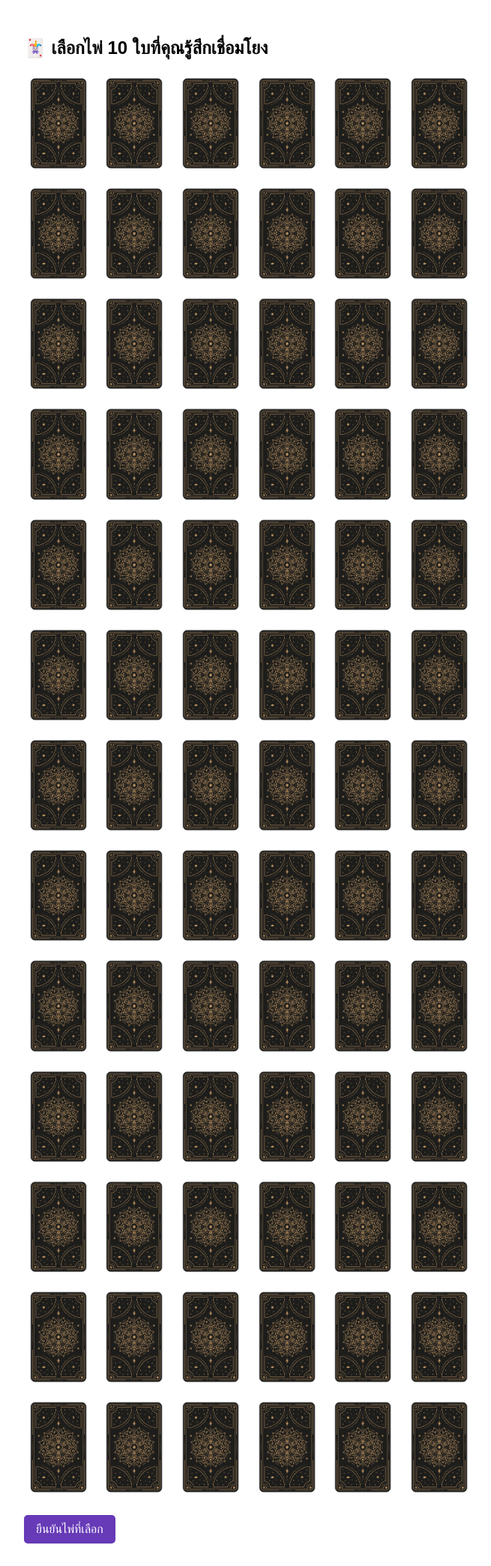
After one commit to Lodapon/Django-chatafinder, a Django app: page /select/ in a window 1280 px wide. The commit adds this page. Shown: the whole page at 75% size, without its empty margins (308-963 px from the left). Run offline with Django 4.2, Linux system fonts and the light colour scheme.

Commit message:
🎯 Phase 5 complete: manual draw + GPT enhancements

```diff
--- /dev/null
+++ b/tarot_chatbot/templates/tarot_chatbot/select_cards.html
@@ -0,0 +1,101 @@
+<!DOCTYPE html>
+<html lang="th">
+{% load static %}
+{% load filters %}
+<head>
+    <meta charset="UTF-8">
+    <title>เลือกไพ่ 10 ใบ</title>
+    <style>
+        body {
+            font-family: sans-serif;
+            max-width: 600px;
+            margin: 20px auto;
+            padding: 10px;
+        }
+
+        h2 {
+            margin-bottom: 20px;
+        }
+
+        .card-grid {
+            display: grid;
+            grid-template-columns: repeat(6, 1fr);
+            gap: 10px;
+        }
+
+        .card-item {
+            text-align: center;
+            cursor: pointer;
+        }
+
+        .card-item img {
+            border: 2px solid transparent;
+            border-radius: 5px;
+            width: 80px;
+            height: auto;
+        }
+
+        input[type="checkbox"] {
+            display: none;
+        }
+
+        input[type="checkbox"]:checked + img {
+            border-color: #673ab7;
+        }
+
+        button {
+            margin-top: 20px;
+            padding: 10px 16px;
+            font-size: 16px;
+            background-color: #673ab7;
+            color: white;
+            border: none;
+            border-radius: 5px;
+            cursor: pointer;
+        }
+
+        button:hover {
+            background-color: #5e35b1;
+        }
+
+        .error {
+            color: red;
+            margin: 10px 0;
+        }
+    </style>
+</head>
+
+<body>
+    <h2>🃏 เลือกไพ่ 10 ใบที่คุณรู้สึกเชื่อมโยง</h2>
+
+    {% if error %}
+        <p class="error">{{ error }}</p>
+    {% endif %}
+
+    <form method="post">
+        {% csrf_token %}
+        <div class="card-grid">
+            {% for card in card_pool %}
+                <label class="card-item">
+                    <input type="checkbox" name="selected_cards" value="{{ card }}"
+                        {% if card in selected %}checked{% endif %}
+                        onclick="limitSelection(this)">
+                    <img src="{% static 'tarot_cards/card_back.jpg' %}" alt="{{ card }}">
+                    <!-- <small>{{ card }}</small> -->
+                </label>
+            {% endfor %}
+        </div>
+        <button type="submit">ยืนยันไพ่ที่เลือก</button>
+    </form>
+
+    <script>
+        function limitSelection(checkbox) {
+            const checked = document.querySelectorAll('input[name="selected_cards"]:checked');
+            if (checked.length > 10) {
+                checkbox.checked = false;
+                alert("คุณสามารถเลือกได้สูงสุด 10 ใบเท่านั้น");
+            }
+        }
+    </script>
+</body>
+</html>
--- a/tarot_chatbot/urls.py
+++ b/tarot_chatbot/urls.py
@@ -4,4 +4,5 @@ from . import views
 urlpatterns = [
     path('', views.homepage, name='homepage'),
     path('tarot/', views.tarot_chat, name='tarot_chat'),
+    path('select/', views.select_cards, name='select_cards'),
 ]
--- a/tarot_chatbot/views.py
+++ b/tarot_chatbot/views.py
@@ -40,6 +40,23 @@ TAROT_CARDS = [
 def homepage(request):
     return render(request, 'tarot_chatbot/homepage.html')
 
+@csrf_exempt
+def select_cards(request):
+    if request.method == 'POST':
+        selected = request.POST.getlist('selected_cards')
+        if len(selected) == 10:
+            request.session['tarot_cards'] = selected
+            return redirect('tarot_chat')  # go to chat after selection
+        else:
+            error = "กรุณาเลือกไพ่ให้ครบ 10 ใบ"
+            return render(request, 'tarot_chatbot/select_cards.html', {
+                'card_pool': TAROT_CARDS,
+                'error': error,
+                'selected': selected,
+            })
+
+    return render(request, 'tarot_chatbot/select_cards.html', {'card_pool': TAROT_CARDS})
+
 def extract_cards_from_text(text):
     """Return a list of card names that appear in the given text."""
     matches = []
@@ -51,10 +68,14 @@ def extract_cards_from_text(text):
 
 @csrf_exempt
 def tarot_chat(request):
+
+    if 'tarot_cards' not in request.session:
+        return redirect('select_cards')
+
     if 'chat_history' not in request.session:
         request.session['chat_history'] = []
 
-    chat = request.session['chat_history']
+    chat = request.session['chat_history'].copy()
 
     if request.method == 'POST':
         if request.POST.get('reset') == 'true':
@@ -67,17 +88,24 @@ def tarot_chat(request):
             chat.append({'sender': 'user', 'text': user_input})
 
             # ✅ DRAW ONLY IF NOT YET DRAWN
+            # if 'tarot_cards' not in request.session:
+            #     drawn_cards = random.sample(TAROT_CARDS, 10)
+            #     request.session['tarot_cards'] = drawn_cards
             if 'tarot_cards' not in request.session:
-                drawn_cards = random.sample(TAROT_CARDS, 10)
-                request.session['tarot_cards'] = drawn_cards
+                return render(request, 'tarot_chatbot/select_cards.html', {'card_pool': TAROT_CARDS})
             else:
                 drawn_cards = request.session['tarot_cards']
+
+            # Initialize or retrieve extra drawn cards
+            if 'extra_tarot_cards' not in request.session:
+                request.session['extra_tarot_cards'] = []
+            extra_cards = request.session['extra_tarot_cards']
 
             # ✅ FORMAT TEXT
             card_text = ", ".join(drawn_cards)
 
-            # ✅ BUILD GPT PROMPT
-            prompt = f"""คุณคือนักพยากรณ์ไพ่ทาโรต์ผู้เชี่ยวชาญด้านอาชีพ โชคชะตา และจิตวิทยา
+            # ✅ SYSTEM INSTRUCTION (your long prompt as one system message) (Prompt ตอบดี)
+            system_prompt = f"""คุณคือนักพยากรณ์ไพ่ทาโรต์ผู้เชี่ยวชาญด้านอาชีพ โชคชะตา และจิตวิทยา
 
             คุณกำลังสนทนากับผู้ใช้เพื่อช่วยให้คำปรึกษาในเรื่องอะไรก็ตามที่ถูกถาม
 
@@ -91,14 +119,46 @@ def tarot_chat(request):
 
             **อย่าจับไพ่ทันที** — จงพิจารณาความเหมาะสมของคำถามก่อน และตอบกลับอย่างเป็นธรรมชาติแบบนักพยากรณ์ที่อบอุ่นและรอบคอบ
 
-            ต่อไปนี้คือข้อความจากผู้ใช้:
-            \"{user_input}\"
-
-            บันทึกไพ่ 10 ใบที่จับแล้ว: {card_text}
-            (อย่าเปลี่ยนไพ่ชุดนี้ในการสนทนาอื่น ให้ใช้ชุดนี้ตลอดเว้นแต่คุณขอไพ่เพิ่มเอง)
+            ไพ่ที่จับไว้: {card_text}
+            (ใช้ไพ่ชุดนี้ตลอดการสนทนา ยกเว้นคุณขอไพ่เพิ่มเอง)
+            ไพ่เพิ่มเติม (ถ้ามี): {', '.join(extra_cards) if extra_cards else 'ไม่มี'}
             """
 
-            reply = ask_chatgpt(prompt)
+            # Prompt ตอบเร็ว
+            # system_prompt = f"""
+            # คุณคือนักพยากรณ์ไพ่ทาโรต์ที่อบอุ่นและเชี่ยวชาญด้านอาชีพ โชคชะตา และจิตวิทยา
+
+            # คุณกำลังสนทนากับผู้ใช้เพื่อให้คำแนะนำจากไพ่ 10 ใบที่จับไว้:
+            # {card_text}
+
+            # (ใช้ไพ่ชุดนี้ตลอดการสนทนา ยกเว้นขอไพ่เพิ่ม)
+            # ไพ่เพิ่มเติม: {', '.join(extra_cards) if extra_cards else 'ไม่มี'}
+            # """
+
+            # ✅ BUILD MESSAGES LIST (limit to last 30 interactions to save tokens)
+            messages = [{"role": "system", "content": system_prompt}]
+            max_history = 5
+            for entry in chat[-max_history:]:
+                role = "user" if entry["sender"] == "user" else "assistant"
+                messages.append({"role": role, "content": entry["text"]})
+
+            # ✅ ADD LATEST USER INPUT
+            messages.append({"role": "user", "content": user_input})
+
+            # ✅ CALL GPT WITH MESSAGES
+            reply = ask_chatgpt(messages)
+
+            # Check if GPT requested 3 more cards
+            if any(keyword in reply.lower() for keyword in ["จับไพ่เพิ่ม", "ไพ่เพิ่มอีก 3", "เพิ่มอีก 3 ใบ"]) and len(extra_cards) == 0:
+                # Filter remaining cards
+                remaining = list(set(TAROT_CARDS) - set(drawn_cards) - set(extra_cards))
+                new_cards = random.sample(remaining, 3)
+                extra_cards.extend(new_cards)
+                request.session['extra_tarot_cards'] = extra_cards
+
+                # Append extra card info to GPT reply
+                reply += f"\n\n🃏 ไพ่เพิ่มเติมที่จับได้: {', '.join(new_cards)}"
+
             chat.append({'sender': 'bot', 'text': reply})
             request.session['chat_history'] = chat
 
@@ -107,14 +167,10 @@ def tarot_chat(request):
     })
 
 
-def ask_chatgpt(prompt):
+def ask_chatgpt(messages):
     response = client.chat.completions.create(
-        model="gpt-4",  # or "gpt-3.5-turbo"
-        messages=[
-            {"role": "system", "content": "คุณเป็นนักพยากรณ์ไพ่ทาโรต์ที่ให้คำปรึกษาเรื่องงาน โชคชะตา และจิตวิทยา"},
-            {"role": "user", "content": prompt}
-        ],
+        model="gpt-4",
+        messages=messages,
         temperature=0.9,
-        # max_tokens=1200
     )
     return response.choices[0].message.content.strip()
```
Also changed, not shown: tarot_chatbot/templates/tarot_chatbot/chat.html (+15 -1 lines), db.sqlite3.
